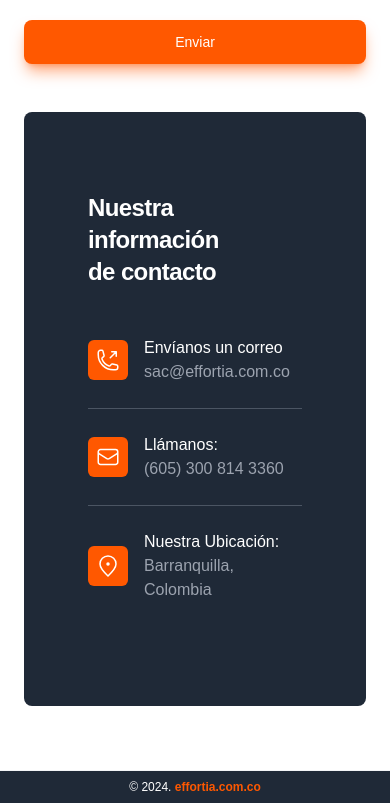
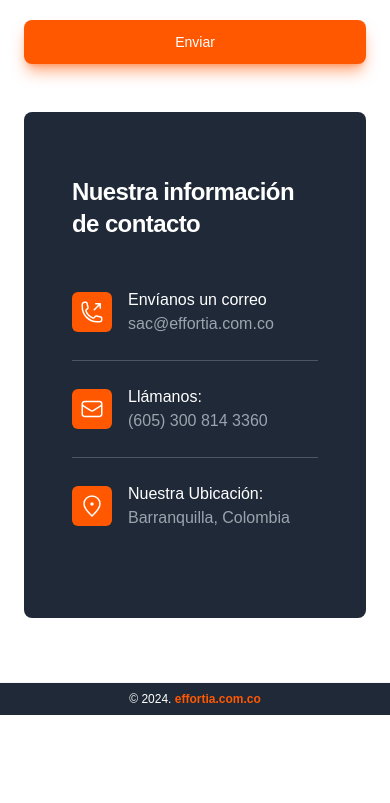
Before and after one commit to cadelbarre/effortia-solutions-landing-page, an Astro site: page / in a window 390 px wide. Shown: the part 5581-6384 px from the top of the page. After the commit the page ends 6296 px from the top, so only its background shows below. Built offline with nearby package versions, Linux system fonts and the light colour scheme; Astro itself is replaced by a stand-in of ours.

Commit message:
Fix padding inline

```diff
--- a/src/components/contact.astro
+++ b/src/components/contact.astro
@@ -6,7 +6,7 @@ import AsideContact from "@components/aside-contact.astro";
 import FormContact from "@components/form-contact.astro";
 ---
 
-<Section className="grid lg:grid-cols-5 gap-12">
+<Section className="grid lg:grid-cols-5 gap-12" id="contacto">
     <div class="md:col-span-3">
         <header class="space-y-2">
             <Title text="Formulario de Contacto" />
@@ -17,7 +17,9 @@ import FormContact from "@components/form-contact.astro";
         </header>
         <FormContact />
     </div>
-    <div class="text-white md:col-span-2 bg-gray-800 rounded-lg py-20 px-16">
+    <div
+        class="text-white md:col-span-2 bg-gray-800 rounded-lg py-16 lg:py-20 px-12 lg:px-16"
+    >
         <AsideContact />
     </div>
 </Section>
```
